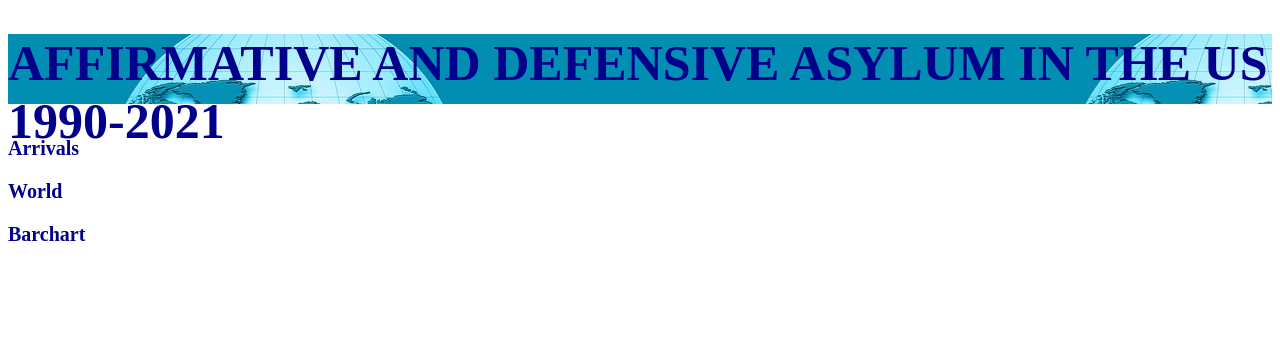
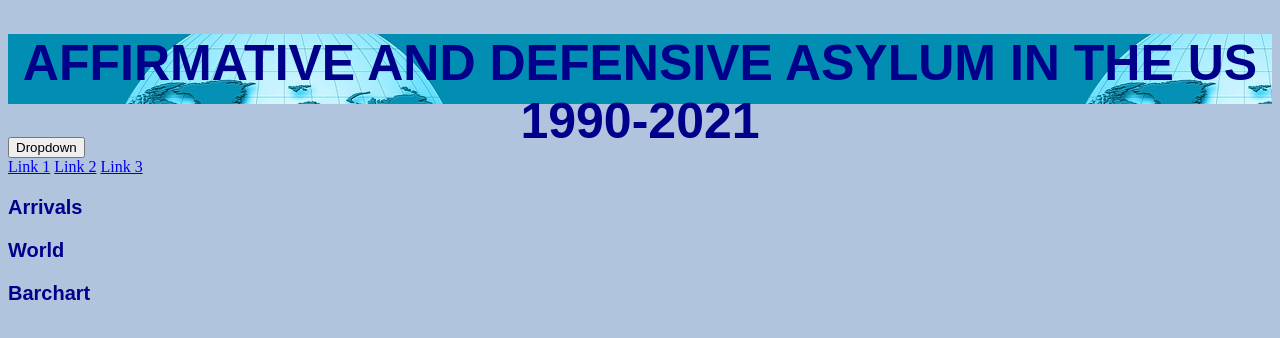
Before and after one commit to ASwigart/groupproject-3, a plain HTML site: page index.html in a window 1280 px wide. Drawn offline with Linux system fonts and the light colour scheme.

Commit message:
html updates

```diff
--- a/index.html
+++ b/index.html
@@ -13,6 +13,14 @@
   <div class="container">
     <div class="row">
         <h1>AFFIRMATIVE AND DEFENSIVE ASYLUM IN THE US 1990-2021</h1>
+      </div>
+    </div>
+    <div class="dropdown">
+      <button class="dropbtn" class="dropbtn">Dropdown</button>
+      <div class="dropdown-content">
+        <a href="#">Link 1</a>
+        <a href="#">Link 2</a>
+        <a href="#">Link 3</a>
       </div>
     </div>
     <div class="row">
--- a/style.css
+++ b/style.css
@@ -1,12 +1,19 @@
 
 h1 {
     color: darkblue;
+    font-family: Arial, Helvetica, sans-serif;
     font-size: 50px;
     background-image: url("globe_header.jpg");
-    height: 70px
+    height: 70px;
+    text-align: center;
   }
 
   h3 {
     color: darkblue;
     font-size: 20px;
+    font-family: Arial, Helvetica, sans-serif;
   }
+
+  body {
+    background-color: lightsteelblue;
+  }
```
